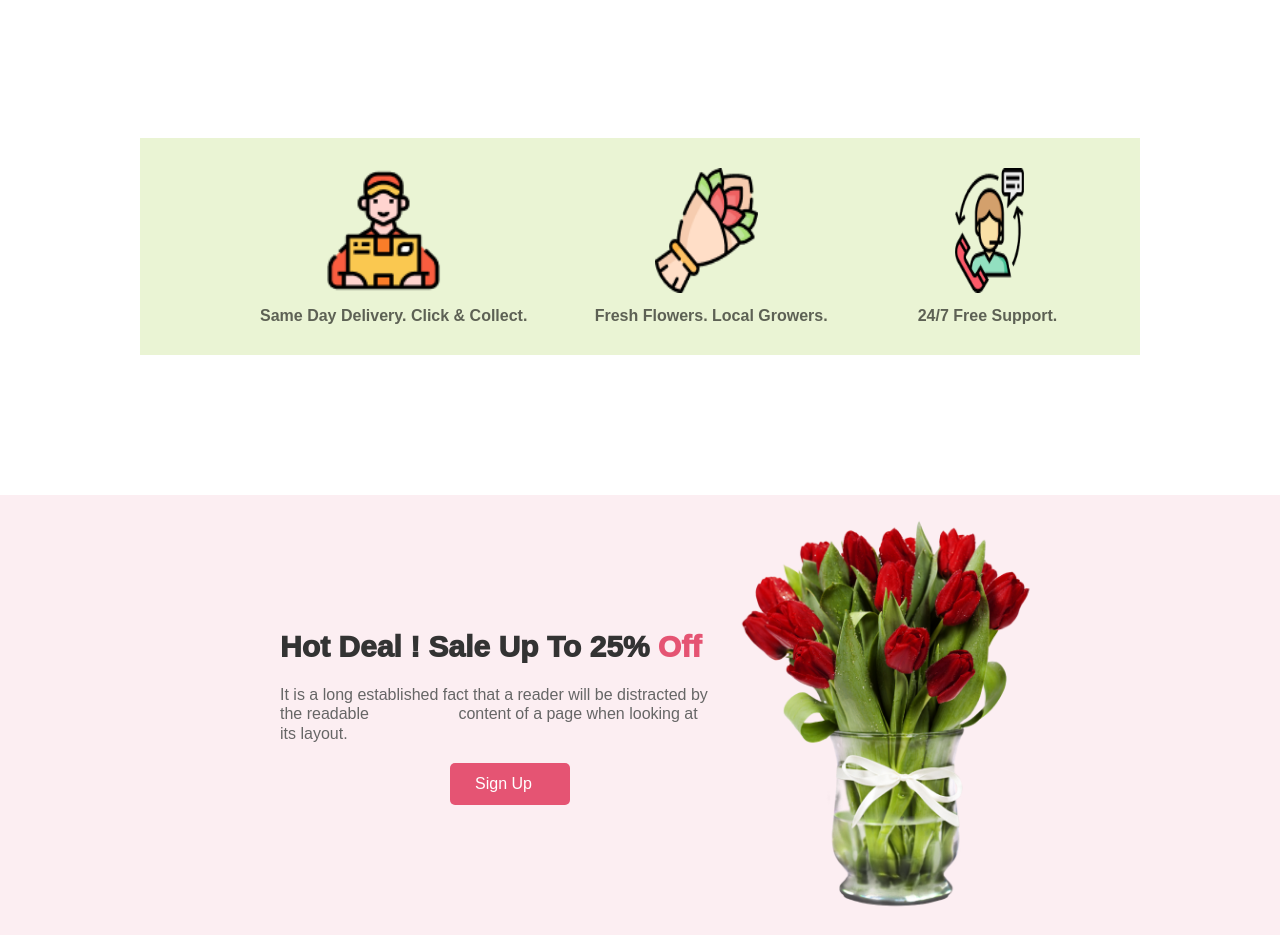
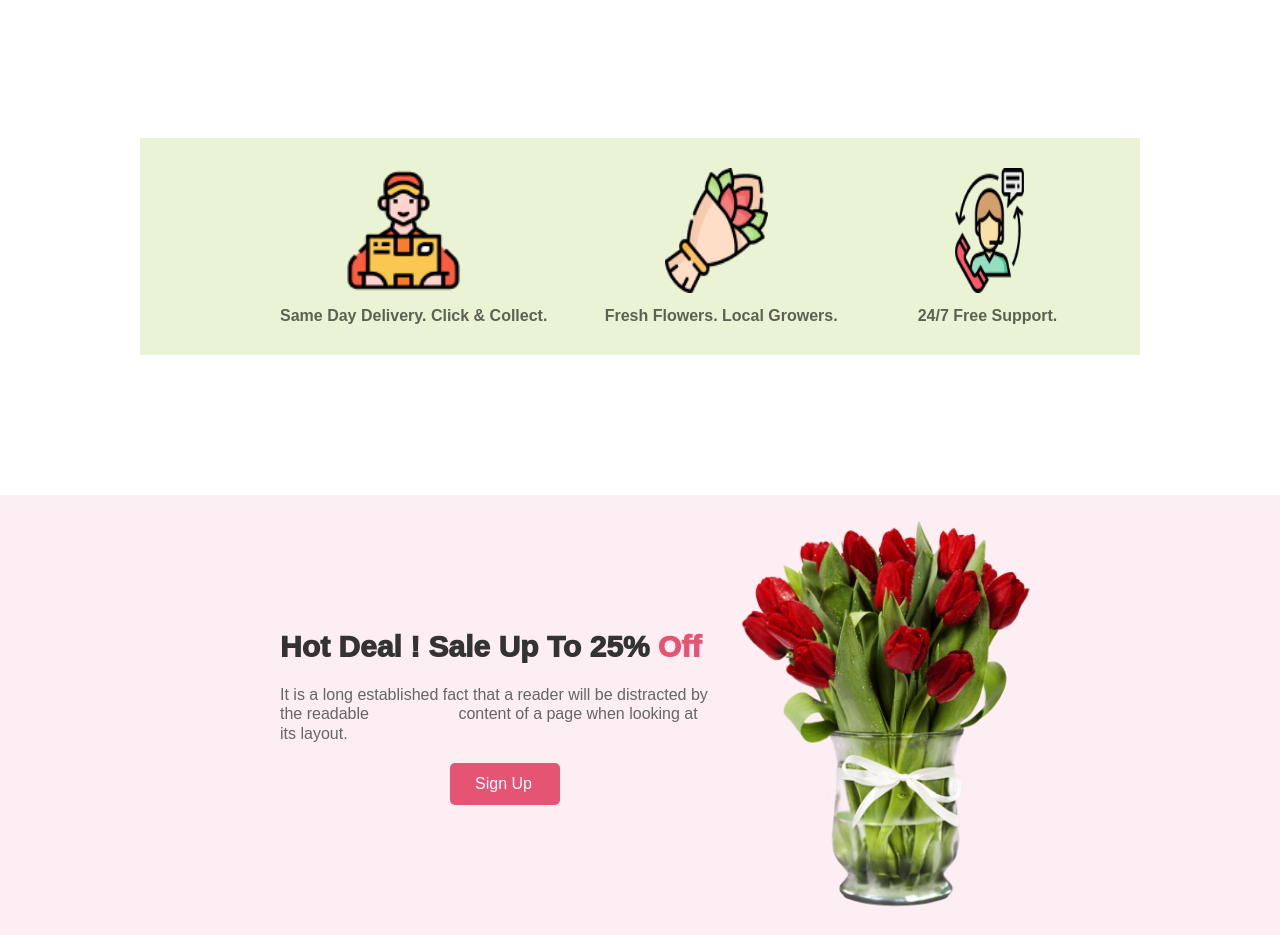
Before and after one commit to Maverick017/CSE-3532-C223047, a plain HTML site: page index.html in a window 1280 px wide. Shown: the part 1420-2355 px from the top of the page. Drawn offline with Linux system fonts and the light colour scheme.

Commit message:
modifications

```diff
--- a/style.css
+++ b/style.css
@@ -55,6 +55,10 @@ body {
     border: none;
     border-radius: 5px;
     text-decoration: none;
+}
+
+.hero-btn:hover{
+    background-color: #e0356b;
 }
 
 .hero-img img{
@@ -147,7 +151,7 @@ body {
     justify-content: space-between;
     background-color: #eaf4d4;
     margin: 140px;
-    padding-left: 120px;
+    padding-left: 140px;
     padding-right: 60px;
 }
 
@@ -207,7 +211,7 @@ body {
 }
 
 .sign-btn {
-    width: 120px;
+    width: 110px;
     margin-top: 20px;
     margin-left: 250px;
     padding: 12px 25px;
@@ -217,6 +221,10 @@ body {
     border: none;
     border-radius: 5px;
     text-decoration: none;
+}
+
+.sign-btn:hover{
+    background-color: #e0356b;
 }
 
 .sale-img img{
```
